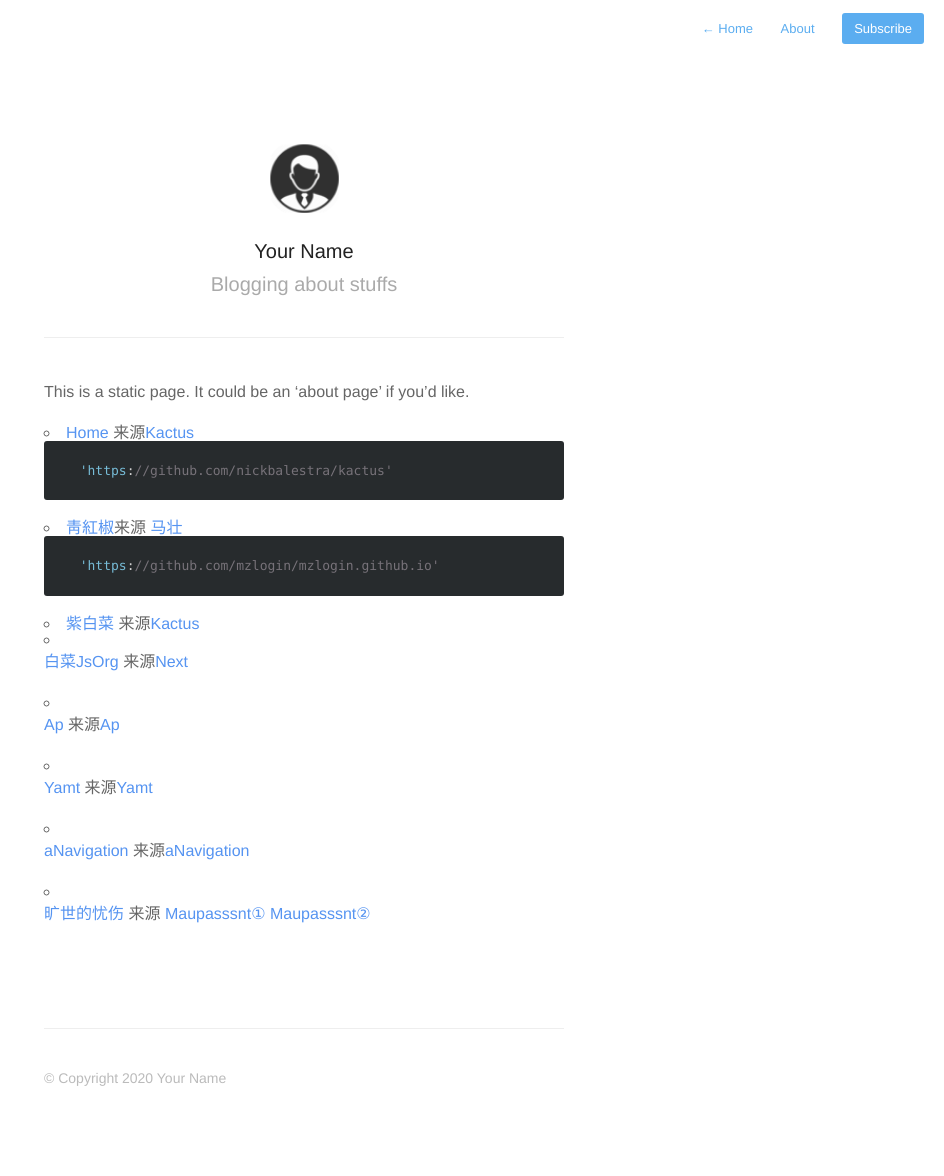
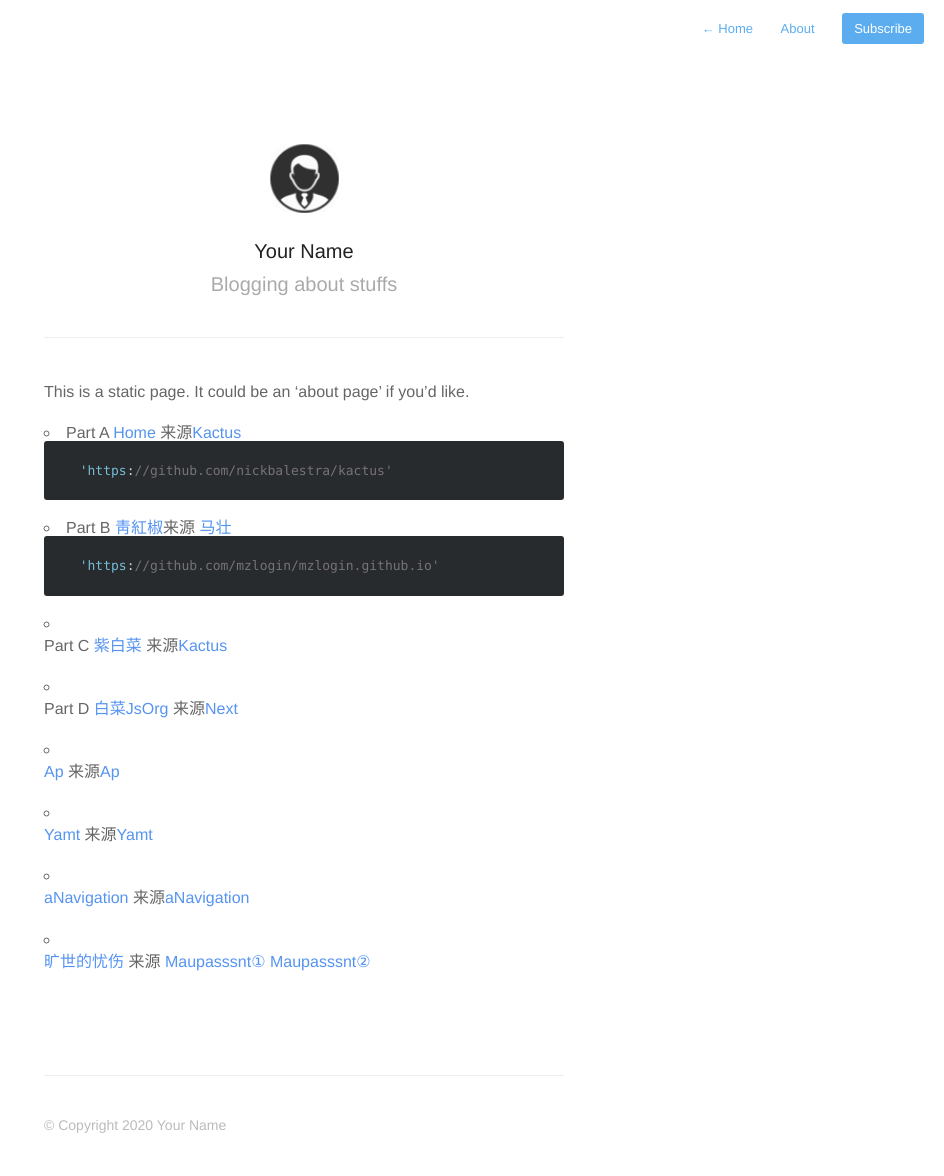
Before and after one commit to YiPianYe/icp, a Jekyll site: the page built from links.md, in a window 1280 px wide. Shown: the whole page, without its empty margins (336-1280 px from the left). Built offline with Jekyll 4.4.1, drawn with Linux system fonts in a browser that asks for light colours; before the commit the page ends 1129 px from its top, so only the background shows below that.

Commit message:
Update links.md

````diff
--- a/links.md
+++ b/links.md
@@ -6,29 +6,29 @@ profile: true
 
 This is a static page. It could be an 'about page' if you'd like.
 
-1. [Home](https://github.com/chirenduomeng) 来源[Kactus](https://github.com/nickbalestra/kactus)
+1. Part A [Home](https://github.com/chirenduomeng) 来源[Kactus](https://github.com/nickbalestra/kactus)
 ```
   'https://github.com/nickbalestra/kactus'
 ```
 
-2. [靑紅椒](https://qinghongjiao.com/)来源 [马壮](https://github.com/mzlogin/mzlogin.github.io)
+2. Part B [靑紅椒](https://qinghongjiao.com/)来源 [马壮](https://github.com/mzlogin/mzlogin.github.io)
 
 ```
   'https://github.com/mzlogin/mzlogin.github.io'
 ```
-3.  [紫白菜](https://zibaicai.com/) 来源[Kactus](https://github.com/nickbalestra/kactus)
+3. Part C [紫白菜](https://zibaicai.com/) 来源[Kactus](https://github.com/nickbalestra/kactus)
 
--   [白菜JsOrg](https://baicai.js.org/) 来源[Next](https://github.com/simpleyyt/jekyll-theme-next)
+4. Part D [白菜JsOrg](https://baicai.js.org/) 来源[Next](https://github.com/simpleyyt/jekyll-theme-next)
 
--   [Ap](https://chirenduomeng.github.io/ap/) 来源[Ap](https://github.com/kssim/ap)
+-  [Ap](https://chirenduomeng.github.io/ap/) 来源[Ap](https://github.com/kssim/ap)
 
-*   [Yamt](https://chirenduomeng.github.io/yamt/) 来源[Yamt](https://github.com/kssim/yamt)
+*  [Yamt](https://chirenduomeng.github.io/yamt/) 来源[Yamt](https://github.com/kssim/yamt)
 
-*   [aNavigation](https://chirenduomeng.github.io/aNavigation/) 来源[aNavigation](https://github.com/Jackie1123/aNavigation)
+*  [aNavigation](https://chirenduomeng.github.io/aNavigation/) 来源[aNavigation](https://github.com/Jackie1123/aNavigation)
 
-*   [旷世的忧伤](https://github.com/chirenduomeng) 来源
-    [Maupasssnt①](https://github.com/alafighting/maupassant-jekyll/)
-    [Maupasssnt②](https://github.com/imkarl/maupassant-jekyll)
+*  [旷世的忧伤](https://github.com/chirenduomeng) 来源
+   [Maupasssnt①](https://github.com/alafighting/maupassant-jekyll/)
+   [Maupasssnt②](https://github.com/imkarl/maupassant-jekyll)
 
 
 {% include footer.html %}
````
